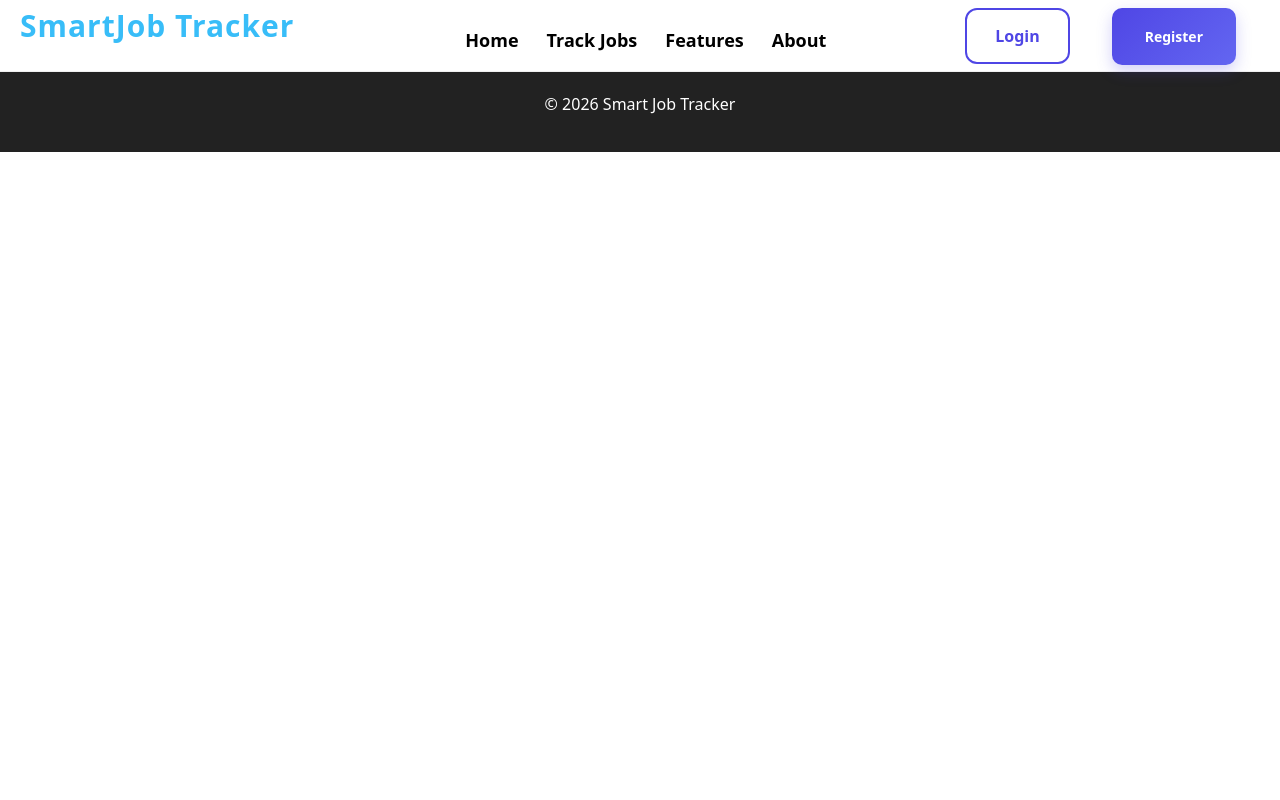
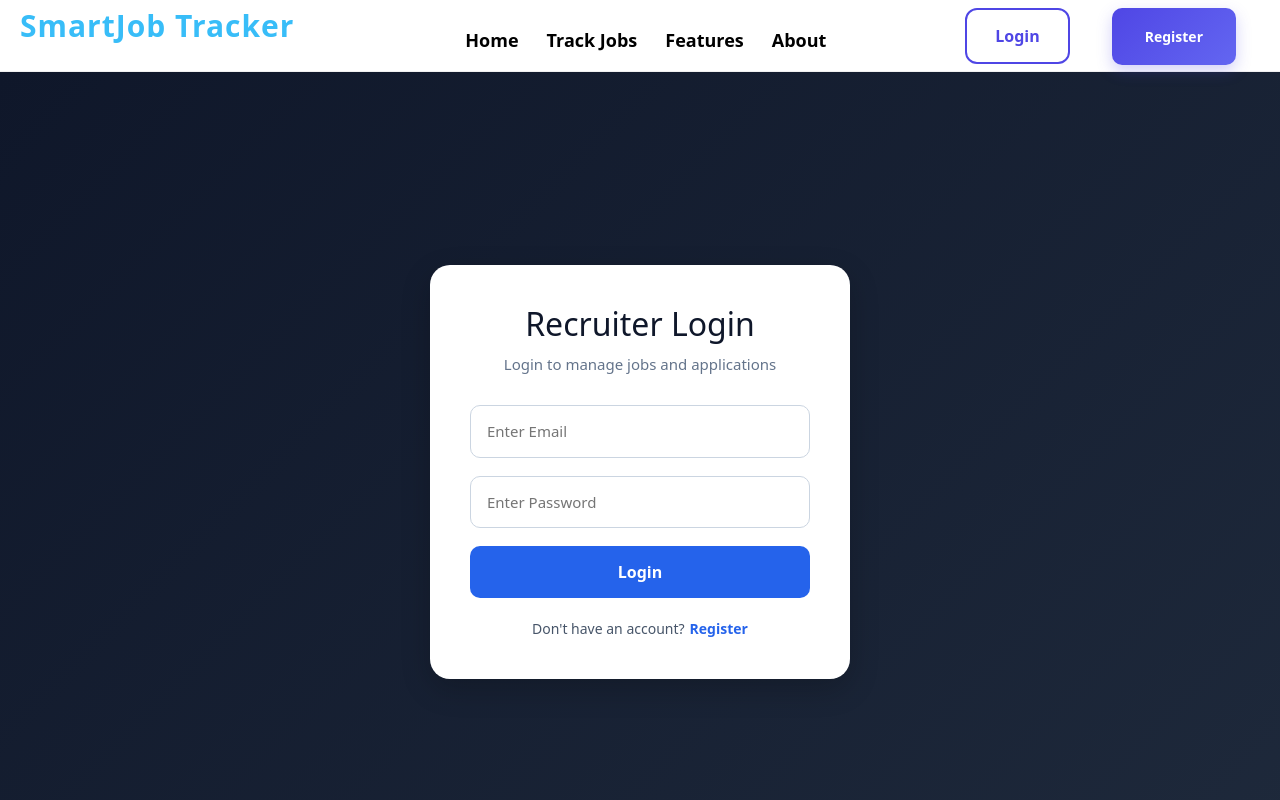
Before and after one commit to Megha-j8086/Job-_Application_Tracker, a React (Vite) app in the folder React-Frontend/: page /recruiter/login in a window 1280 px wide. Shown: the top 800 px of the page. Built offline with nearby package versions, Linux system fonts and the light colour scheme.

Commit message:
update frontend

```diff
--- a/React-Frontend/src/App.jsx
+++ b/React-Frontend/src/App.jsx
@@ -24,6 +24,7 @@ import AdminAnalytics from "./pages/admin/AdminAnalytics";
 
 
 import RecruiterDashboard from "./pages/recruiter/RecruiterDashboard";
+import RecruiterLogin from "./pages/recruiter/RecruiterLogin";
 import AddJob from "./pages/recruiter/AddJob";
 import RecruiterManageJobs from "./pages/recruiter/RecruiterManageJobs";
 import Applicants from "./pages/recruiter/Applicants";
@@ -67,7 +68,12 @@ const App = () => {
         <Route path="/manage-jobs" element={<ManageJobs />} />
         <Route path="/admin-analytics" element={<AdminAnalytics />} />
         <Route path="/admin-applications" element={<ManageApplications />}/>
+
         <Route
+          path="/recruiter/login"
+          element={<RecruiterLogin />}
+        />
+           <Route
           path="/recruiter-dashboard"
           element={<RecruiterDashboard />}
         />
--- /dev/null
+++ b/React-Frontend/src/pages/recruiter/RecruiterLogin.jsx
@@ -0,0 +1,102 @@
+import React, { useState } from "react";
+import API from "../../api/api";
+import { useNavigate, Link } from "react-router-dom";
+import "../../styles/RecruiterLogin.css";
+
+const RecruiterLogin = () => {
+
+  const navigate = useNavigate();
+
+  const [email, setEmail] = useState("");
+  const [password, setPassword] = useState("");
+
+  const handleLogin = async () => {
+
+    try {
+
+      const res = await API.post(
+        "users/login/",
+        {
+          username: email,
+          password: password,
+        }
+      );
+
+      localStorage.setItem(
+        "access",
+        res.data.access
+      );
+
+      localStorage.setItem(
+        "user",
+        JSON.stringify(res.data.user)
+      );
+
+      // ROLE CHECK
+      if (res.data.user.role !== "recruiter") {
+
+        alert("Not a recruiter");
+
+        return;
+      }
+
+      navigate("/recruiter/dashboard");
+
+    } catch (error) {
+
+      console.log(error);
+
+      alert("Login failed");
+    }
+  };
+
+  return (
+
+    <div className="recruiter-login-page">
+
+      <div className="recruiter-login-card">
+
+        <h1>Recruiter Login</h1>
+
+        <p>
+          Login to manage jobs and applications
+        </p>
+
+        <input
+          type="email"
+          placeholder="Enter Email"
+          value={email}
+          onChange={(e) => setEmail(e.target.value)}
+        />
+
+        <input
+          type="password"
+          placeholder="Enter Password"
+          value={password}
+          onChange={(e) => setPassword(e.target.value)}
+        />
+
+        <button
+          className="recruiter-login-btn"
+          onClick={handleLogin}
+        >
+          Login
+        </button>
+
+        <div className="recruiter-register-link">
+
+          Don't have an account?
+
+          <Link to="/recruiter/register">
+            Register
+          </Link>
+
+        </div>
+
+      </div>
+
+    </div>
+  );
+};
+
+export default RecruiterLogin;
--- a/React-Frontend/src/pages/users/Dashboard.jsx
+++ b/React-Frontend/src/pages/users/Dashboard.jsx
@@ -229,7 +229,10 @@ const [jobForm, setJobForm] = useState({
 
   } catch (error) {
     console.log(error.response?.data);
-    alert("Failed to add job");
+    alert(
+      error.response?.data?.error ||
+      "Failed To Apply"
+   );
   }
 };
 
--- /dev/null
+++ b/React-Frontend/src/styles/RecruiterLogin.css
@@ -0,0 +1,150 @@
+/* =========================
+   PAGE
+========================= */
+
+.recruiter-login-page {
+  min-height: 100vh;
+
+  background: linear-gradient(
+    135deg,
+    #0f172a,
+    #1e293b
+  );
+
+  display: flex;
+
+  justify-content: center;
+
+  align-items: center;
+
+  padding: 20px;
+}
+
+/* =========================
+   CARD
+========================= */
+
+.recruiter-login-card {
+  width: 100%;
+
+  max-width: 420px;
+
+  background: white;
+
+  padding: 40px;
+
+  border-radius: 20px;
+
+  box-shadow: 0 10px 30px rgba(0, 0, 0, 0.2);
+
+  text-align: center;
+}
+
+/* =========================
+   TITLE
+========================= */
+
+.recruiter-login-card h1 {
+  font-size: 32px;
+
+  color: #0f172a;
+
+  margin-bottom: 10px;
+}
+
+.recruiter-login-card p {
+  color: #64748b;
+
+  margin-bottom: 30px;
+
+  font-size: 15px;
+}
+
+/* =========================
+   INPUTS
+========================= */
+
+.recruiter-login-card input {
+  width: 100%;
+
+  padding: 14px 16px;
+
+  margin-bottom: 18px;
+
+  border: 1px solid #cbd5e1;
+
+  border-radius: 10px;
+
+  font-size: 15px;
+
+  outline: none;
+
+  transition: 0.3s;
+}
+
+.recruiter-login-card input:focus {
+  border-color: #2563eb;
+
+  box-shadow: 0 0 0 3px rgba(
+    37,
+    99,
+    235,
+    0.15
+  );
+}
+
+/* =========================
+   BUTTON
+========================= */
+
+.recruiter-login-btn {
+  width: 100%;
+
+  padding: 14px;
+
+  border: none;
+
+  border-radius: 10px;
+
+  background: #2563eb;
+
+  color: white;
+
+  font-size: 16px;
+
+  font-weight: 600;
+
+  cursor: pointer;
+
+  transition: 0.3s;
+}
+
+.recruiter-login-btn:hover {
+  background: #1d4ed8;
+}
+
+/* =========================
+   REGISTER LINK
+========================= */
+
+.recruiter-register-link {
+  margin-top: 20px;
+
+  font-size: 14px;
+
+  color: #475569;
+}
+
+.recruiter-register-link a {
+  margin-left: 5px;
+
+  color: #2563eb;
+
+  text-decoration: none;
+
+  font-weight: 600;
+}
+
+.recruiter-register-link a:hover {
+  text-decoration: underline;
+}
```
